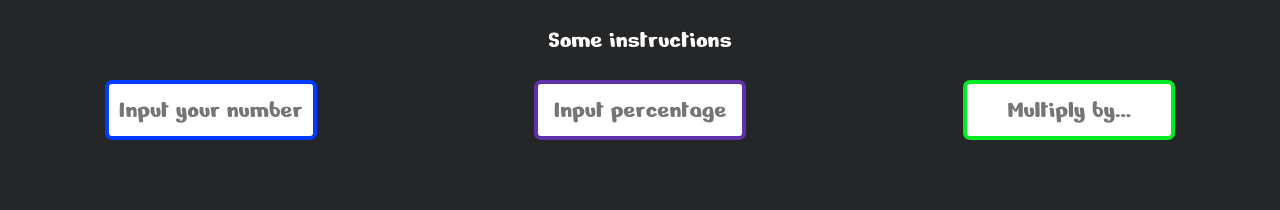
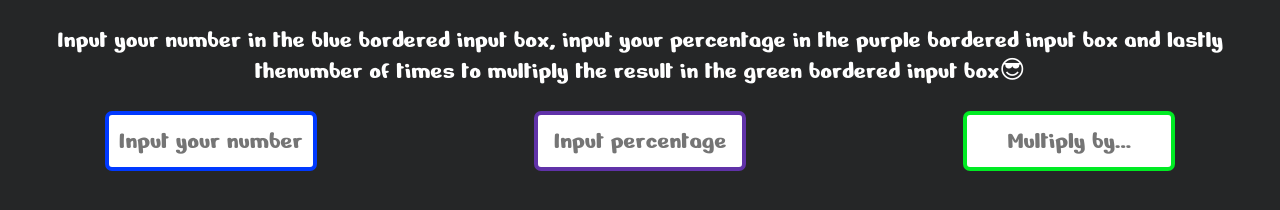
Before and after one commit to meshack254/JS-challenge, a plain HTML site: page index.html in a window 1280 px wide. Drawn offline with Linux system fonts and the light colour scheme.

Commit message:
new commit

```diff
--- a/index.html
+++ b/index.html
@@ -10,7 +10,7 @@
 </head>
 
 <body>
-  <p class="instructions">Some instructions</p>
+  <p class="instructions">Input your number in the blue bordered input box, input your percentage in the purple bordered input box and lastly thenumber of times to multiply the result in the green bordered input box😎</p>
   <section>
     <input type="text" id="num1" placeholder="Input your number" onkeyup="getNum()">
     <input type="text" id="num2" placeholder="Input percentage" onkeyup="getNum()">
```
